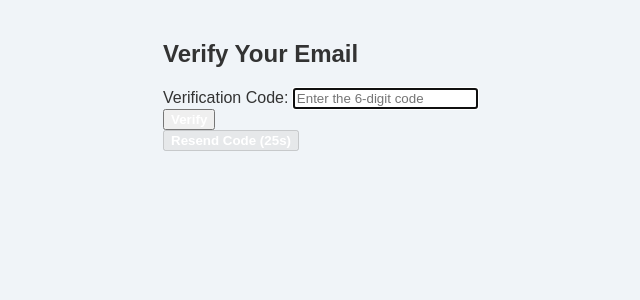
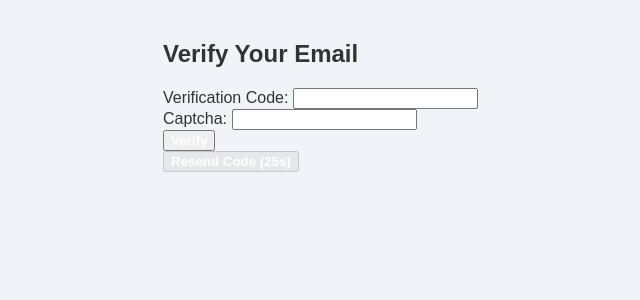
Before and after one commit to Harshit-code-tech/Reminder, a Django app: template users/templates/users/verify_email.html in a window 1280 px wide. Shown: the part 147-447 px from the top of the page, without its empty margins (77-717 px from the left). Run offline with Django 5.2, Linux system fonts and the light colour scheme; the template is opened without the code that fills it, so the values that code supplies are empty, except form fields; form fields are guessed from the names that the template uses.

Commit message:
some updates

```diff
--- a/core/settings.py
+++ b/core/settings.py
@@ -10,6 +10,8 @@ SECRET_KEY = config('SECRET_KEY')
 DEBUG = config('DEBUG', cast=bool, default=True)
 ALLOWED_HOSTS = config('ALLOWED_HOSTS', cast=Csv(delimiter=','), default='127.0.0.1,localhost')
 CSRF_TRUSTED_ORIGINS = config('CSRF_TRUSTED_ORIGINS', cast=Csv(delimiter=','), default='')
+
+
 
 INSTALLED_APPS = [
     'django_crontab',
@@ -71,6 +73,7 @@ AUTH_PASSWORD_VALIDATORS = [
     {'NAME': 'django.contrib.auth.password_validation.CommonPasswordValidator'},
     {'NAME': 'django.contrib.auth.password_validation.NumericPasswordValidator'},
 ]
+AUTH_USER_MODEL = 'users.User'
 
 REST_FRAMEWORK = {
     'DEFAULT_AUTHENTICATION_CLASSES': [
@@ -81,13 +84,14 @@ REST_FRAMEWORK = {
 from datetime import timedelta
 
 SIMPLE_JWT = {
-    'ACCESS_TOKEN_LIFETIME': timedelta(minutes=30),  # Adjust as needed
+    'ACCESS_TOKEN_LIFETIME': timedelta(minutes=15),  # Adjust as needed
     'REFRESH_TOKEN_LIFETIME': timedelta(days=1),     # Adjust as needed
     'ROTATE_REFRESH_TOKENS': True,
     'BLACKLIST_AFTER_ROTATION': True,
     'ALGORITHM': 'HS256',
     'SIGNING_KEY': SECRET_KEY,
     'AUTH_HEADER_TYPES': ('Bearer',),
+    'AUTH_TOKEN_CLASSES': ('rest_framework_simplejwt.tokens.AccessToken',),
 }
 
 LANGUAGE_CODE = 'en-us'
--- a/users/templates/users/verify_email.html
+++ b/users/templates/users/verify_email.html
@@ -31,11 +31,23 @@
 
     <form method="post" class="space-y-4">
         {% csrf_token %}
+
+        {{ form.non_field_errors }}
+
         <div>
-            <label for="code" class="block text-sm font-medium text-gray-700">Verification Code:</label>
-            <input type="text" name="code" id="code" maxlength="6" required autofocus
-                   placeholder="Enter the 6-digit code"
-                   class="mt-1 block w-full border-gray-300 rounded-md shadow-sm p-2 focus:ring-blue-500 focus:border-blue-500">
+            <label for="{{ form.code.id_for_label }}" class="block text-sm font-medium text-gray-700">Verification Code:</label>
+            {{ form.code }}
+            {% if form.code.errors %}
+                <p class="text-red-600 text-sm">{{ form.code.errors.0 }}</p>
+            {% endif %}
+        </div>
+
+        <div>
+            <label for="{{ form.captcha.id_for_label }}" class="block text-sm font-medium text-gray-700">Captcha:</label>
+            {{ form.captcha }}
+            {% if form.captcha.errors %}
+                <p class="text-red-600 text-sm">{{ form.captcha.errors.0 }}</p>
+            {% endif %}
         </div>
 
         <button type="submit"
@@ -43,6 +55,7 @@
             Verify
         </button>
     </form>
+
 
     <div class="mt-4">
         <form method="post" action="{% url 'resend_verification_code' %}">
--- a/users/views.py
+++ b/users/views.py
@@ -298,7 +298,7 @@ def logout_view(request):
         AuditLog.objects.create(user=user, action='logout', details='User logged out')
     response = redirect('home')
     messages.success(request, "You have been logged out.")
-    response.delete_cookie('access_token')
+    response.delete_cookie('jwt')
     return response
 
 
```
